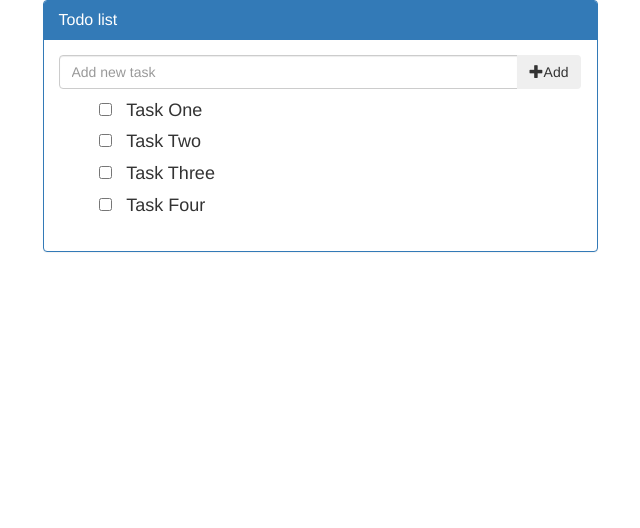
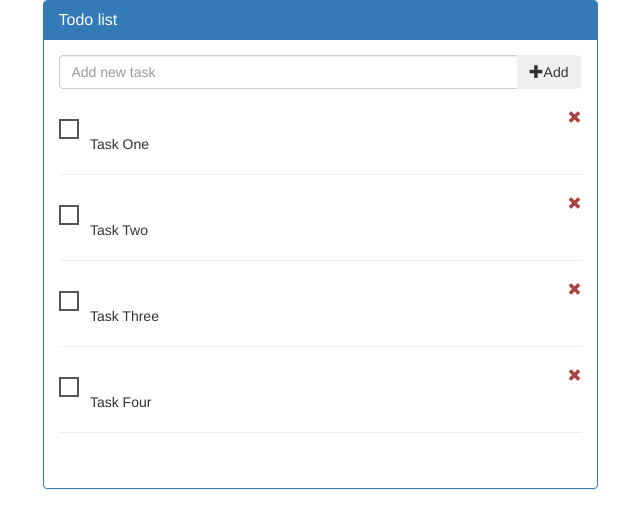
Before and after one commit to vxzry/vue-todo-list-practice, a plain HTML site: page index.html in a window 1280 px wide. Shown: the whole page, without its empty margins (320-960 px from the left). Drawn offline with Linux system fonts and the light colour scheme.

Commit message:
Broke the CSS, Added remove task function

```diff
--- a/index.html
+++ b/index.html
@@ -18,6 +18,16 @@
 		#app {
 			max-height: 100vw;
 		}
+		.checkbox{
+			max-width: 20px;
+			min-width: 20px;
+			max-height: 20px;
+			min-height: 20px;
+			border: 2px solid #555;
+			display: inline-block;
+		}
+
+		/**{	background: rgba(0,0,0,0.1); }*/
 	</style>
 	<script type="text/javascript" src="js/vue.min.js"></script>
 </head>
@@ -40,18 +50,21 @@
 					    </div>
 						</form>
 
-						<ul style="overflow-y: auto; max-height:500px;">
-							<li :class="{ 'completed' : task.completed }"
+						<span style="overflow-y: auto; max-height:500px; padding:5px;">
+							<div
 									v-for="task in tasks"
 									@click="toggle($index)"
 							>
-								<h4>
-								    <input type="checkbox" v-model="task.completed">
+										<span class="checkbox">
+											<span class="glyphicon glyphicon-ok text-success" v-if="task.completed"></span>
+										</span>
 										&nbsp;
-										{{ task.body }}
-								</h4>
-							</li>
-						</ul>
+										<span :class="{ 'completed' : task.completed }"> {{ task.body }} </span>
+										<span class="glyphicon glyphicon-remove text-danger pull-right" @click="remove($index)"></span>
+
+										<hr>
+							</div>
+						</span>
 					</div>
 				</div>
 			</div>
@@ -84,6 +97,9 @@
 						"completed": false
 					});
 					this.task = '';
+				},
+				remove: function(index){
+					this.tasks.splice(index,1);
 				}
 			}
 		})
```
